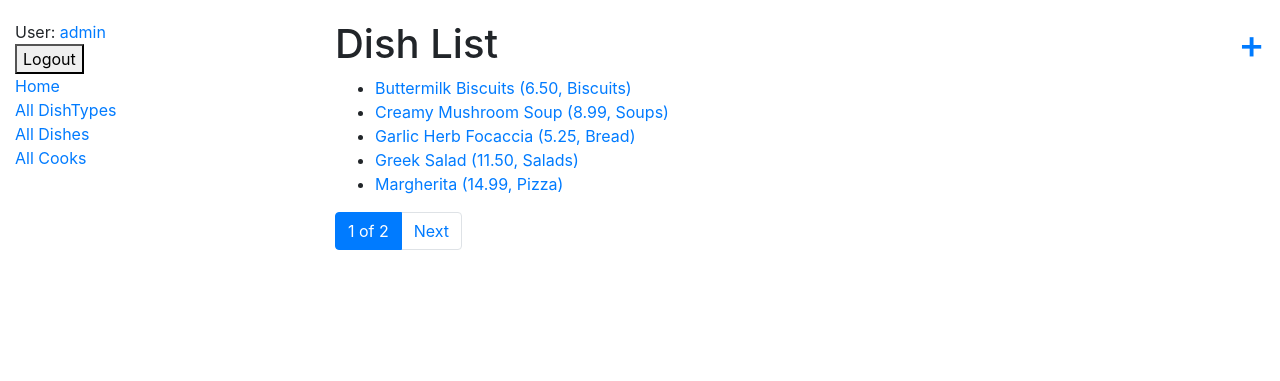
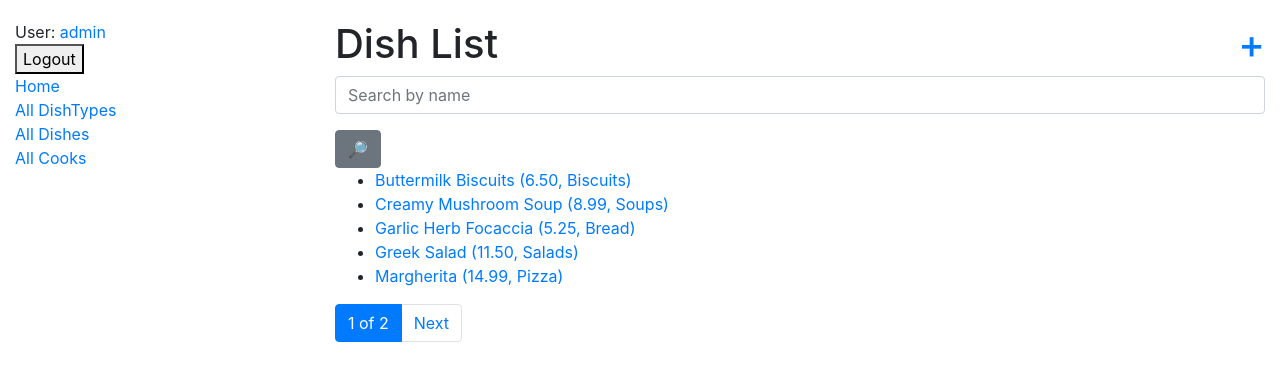
Before and after one commit to irina957/restaurant-kitchen-manager, a Django app: page /dishes/ in a window 1280 px wide. Shown: the top 381 px of the page. Run offline with Django 5.2, Linux system fonts and the light colour scheme; a user stored in the database is signed in; data comes from the database, SQL or seed files in the repository; some libraries are stand-ins or nearby versions.

Commit message:
feat: add dish search form and integrate it into DishListView and template

```diff
--- a/kitchen/forms.py
+++ b/kitchen/forms.py
@@ -43,3 +43,8 @@ class DishForm(forms.ModelForm):
     class Meta:
         model = Dish
         fields = "__all__"
+
+
+class DishSearchForm(forms.Form):
+    name = forms.CharField(max_length=255, required=False, label="",
+                            widget=forms.TextInput(attrs={"placeholder": "Search by name"}))
--- a/kitchen/views.py
+++ b/kitchen/views.py
@@ -5,7 +5,7 @@ from django.shortcuts import render
 from django.urls import reverse_lazy
 from django.views import generic
 
-from .forms import CookCreationForm, CookExperienceUpdateForm, DishForm
+from .forms import CookCreationForm, CookExperienceUpdateForm, DishForm, DishSearchForm
 from .models import Dish, DishType, Cook
 
 
@@ -83,6 +83,18 @@ class DishListView(LoginRequiredMixin, generic.ListView):
     queryset = Dish.objects.select_related("dish_type")
     paginate_by = 5
 
+    def get_context_data(self, *, object_list=None, **kwargs):
+        context =super().get_context_data(**kwargs)
+        name = self.request.GET.get("name", "")
+        context["search_form"] = DishSearchForm(initial={"name": name})
+        return context
+
+    def get_queryset(self):
+        name = self.request.GET.get("name")
+        if name:
+            return self.queryset.filter(name__icontains=name)
+        return self.queryset
+
 
 class DishDetailView(LoginRequiredMixin, generic.DetailView):
     model = Dish
--- a/templates/kitchen/dish_list.html
+++ b/templates/kitchen/dish_list.html
@@ -1,6 +1,12 @@
 {% extends "base.html" %}
+{% load crispy_forms_filters %}
 {% block content %}
   <h1>Dish List <a style="float:right" href="{% url 'kitchen:dish-create' %}">+</a></h1>
+  <form class="form-inline" action="" method="GET">
+  {{ search_form|crispy }}
+  <input class="btn btn-secondary" type="submit" value="🔎" >
+  </form>
+  <br>
   {% if dish_list %}
   <ul>
       {% for dish in dish_list %}
```
